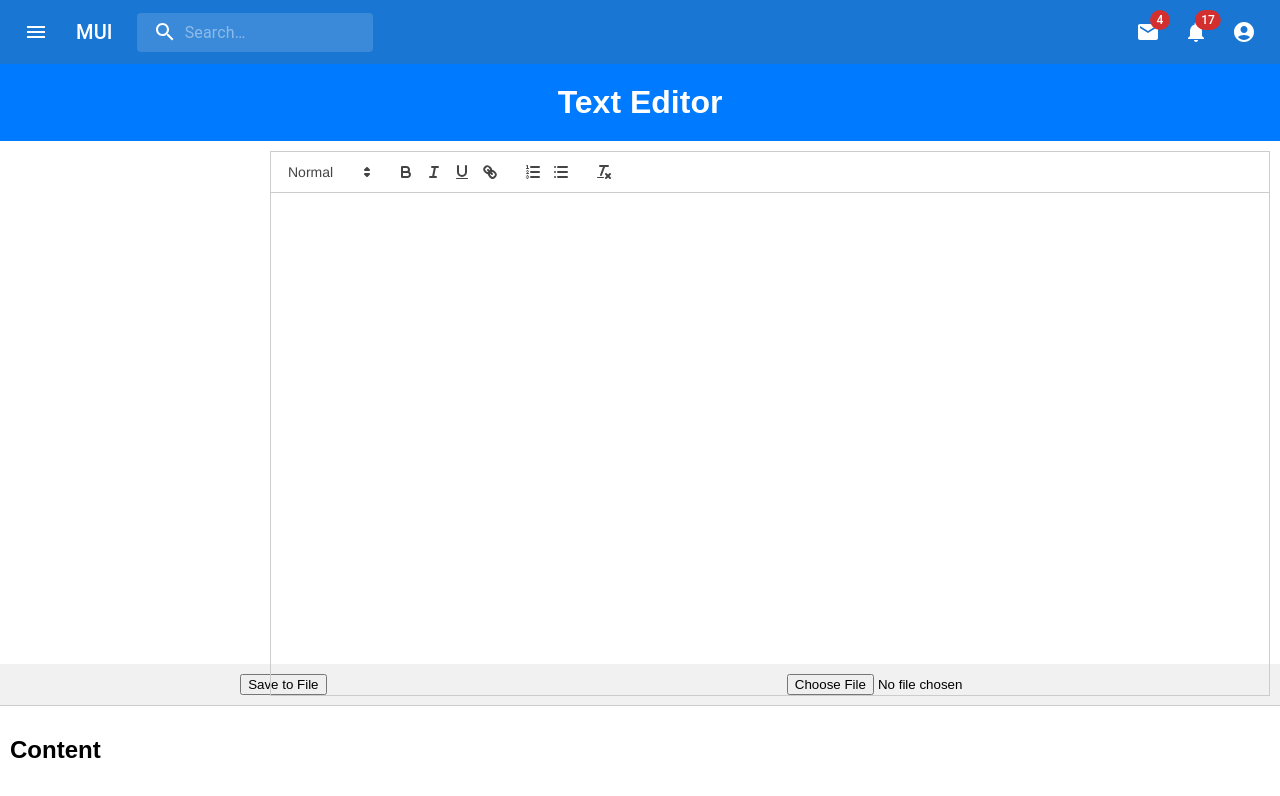
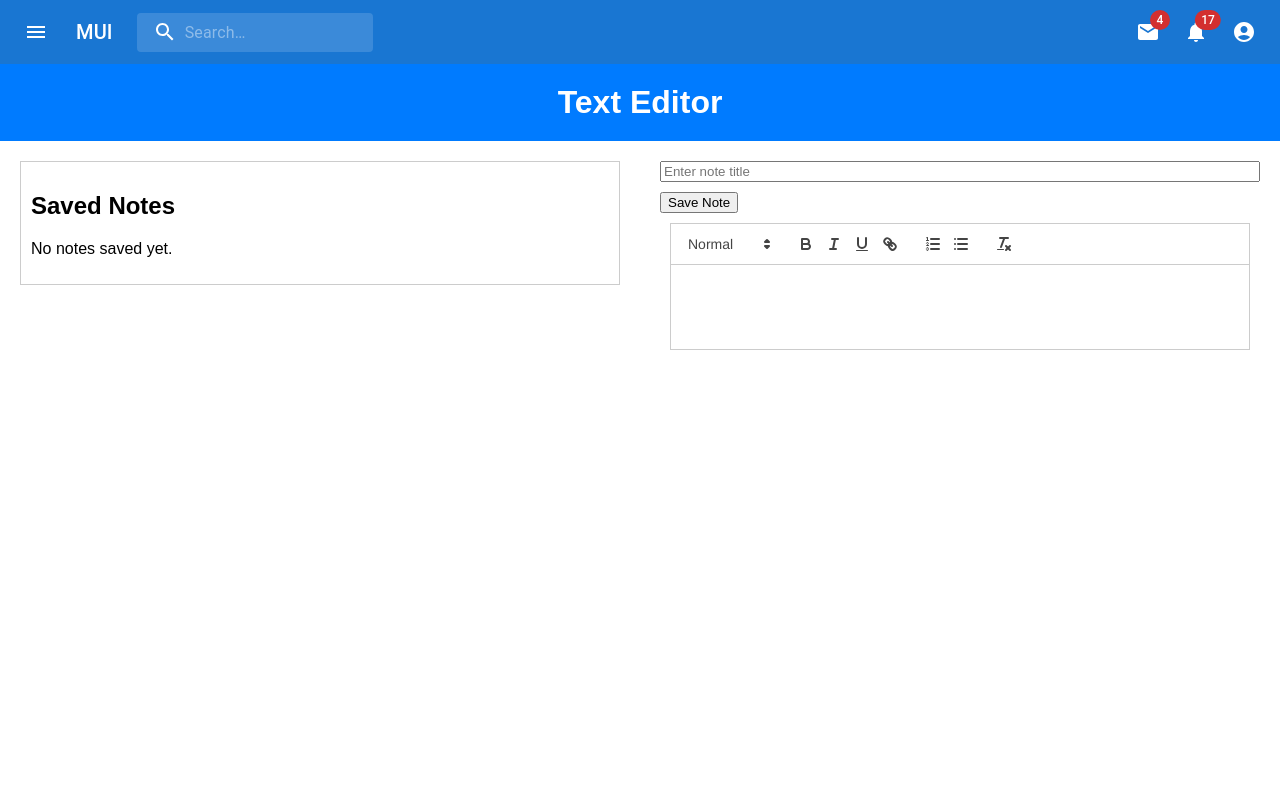
Before and after one commit to HungLam2801/notable_app, a React (Vite) app in the folder notable_app/: page / in a window 1280 px wide. Shown: the top 796 px of the page. Built offline with nearby package versions, Linux system fonts and the light colour scheme.

Commit message:
LocalStorage

```diff
--- a/notable_app/src/App.css
+++ b/notable_app/src/App.css
@@ -6,14 +6,6 @@ html, body {
   font-family: Arial, sans-serif;
   box-sizing: border-box;
 }
-
-.App {
-  display: flex;
-  flex-direction: column;
-  width: 100%;
-  height: 100vh;
-}
-
 h1 {
   text-align: center;
   margin: 0;
@@ -21,6 +13,46 @@ h1 {
   background-color: #007bff;
   color: white;
 }
+.App {
+  display: flex;
+  flex-direction: column ;
+  width: 100%;
+  height: 100vh;
+}
+.notes-list-container {
+  width: 50%; /* Chiếm 50% màn hình */
+  padding: 20px;
+  background-color: #ffffff; /* Màu nền cho khu vực Note */
+  overflow-y: auto;
+}
+
+.editor-container {
+  width: 50%;
+  display: flex;
+  flex-direction: column;
+  padding: 20px;
+  background-color: #ffffff;
+}
+
+.saved-notes {
+  border: 1px solid #ccc;
+  padding: 10px;
+}
+
+.text-editor {
+  height: 90%; /* Giới hạn chiều cao cho trình soạn thảo */
+}
+
+.buttons {
+  margin-top: 10px;
+}
+.text-editor {
+  flex: 1;
+  display: flex;
+  flex-direction: column;
+  padding: 10px;
+}
+
 
 .text-editor {
   flex: 1;
@@ -34,17 +66,23 @@ h1 {
   height: 100%;
 }
 
-.buttons {
-  display: flex;
-  justify-content: space-around;
-  padding: 10px;
-  background-color: #f1f1f1;
+
+header {
+  width: 100%;
+  background-color: #007bff;
+  color: white;
+  flex-direction: column ;
 }
 
-.output {
-  padding: 10px;
-  background-color: #fff;
-  border-top: 1px solid #ccc;
-  overflow: auto;
-  height: 200px;
+h1 {
+  text-align: center;
+  margin: 0;
+  padding: 20px;
 }
+.main-content {
+  display: flex;
+  flex-direction: row;
+  flex: 1;
+  width: 100%;
+  height: calc(100vh - 60px); /* Trừ đi chiều cao của header */
+}
--- a/notable_app/src/App.tsx
+++ b/notable_app/src/App.tsx
@@ -1,49 +1,85 @@
-import React, { useState } from 'react';
+import React, { useState, useEffect } from 'react';
 import ReactQuill from 'react-quill';
 import 'react-quill/dist/quill.snow.css';
 import './App.css';
-import './quill-custom.css';
+import NotesList from './component/NotesList';
 
 const App: React.FC = () => {
   const [editorContent, setEditorContent] = useState<string>('');
+  const [noteTitle, setNoteTitle] = useState<string>(''); // Tiêu đề ghi chú
+  const [savedNotes, setSavedNotes] = useState<{ [key: string]: string }>({}); // Lưu các ghi chú
+
+  // Lấy các ghi chú đã lưu từ localStorage khi ứng dụng khởi động
+  useEffect(() => {
+    const notes = localStorage.getItem('notes');
+    if (notes) {
+      setSavedNotes(JSON.parse(notes));
+    }
+  }, []);
 
   const handleChange = (content: string) => {
     setEditorContent(content);
   };
 
-  const saveToFile = () => {
-    const blob = new Blob([editorContent], { type: 'text/plain;charset=utf-8' });
-    const link = document.createElement('a');
-    link.href = URL.createObjectURL(blob);
-    link.download = 'document.txt';
-    link.click();
+  // Lưu ghi chú vào localStorage với tên
+  const saveToLocalStorage = () => {
+    if (!noteTitle) {
+      alert('Please enter a title for the note.');
+      return;
+    }
+
+    const updatedNotes = { ...savedNotes, [noteTitle]: editorContent };
+    setSavedNotes(updatedNotes);
+    localStorage.setItem('notes', JSON.stringify(updatedNotes));
+    alert('Note saved successfully!');
   };
 
-  const openFile = (event: React.ChangeEvent<HTMLInputElement>) => {
-    const file = event.target.files?.[0];
-    if (file) {
-      const reader = new FileReader();
-      reader.onload = (e) => {
-        const content = e.target?.result as string;
+  // Tải ghi chú từ localStorage
+  const loadNote = (title: string) => {
+    const content = savedNotes[title];
+    if (content) {
       setEditorContent(content);
+      setNoteTitle(title);
+    }
   };
-      reader.readAsText(file);
-    }
+
+  // Xóa ghi chú khỏi localStorage
+  const deleteNote = (title: string) => {
+    const updatedNotes = { ...savedNotes };
+    delete updatedNotes[title];
+    setSavedNotes(updatedNotes);
+    localStorage.setItem('notes', JSON.stringify(updatedNotes));
+    alert('Note deleted successfully!');
   };
 
   return (
     <div className="App">
+      {/* Cột bên trái - Notes List */}
+      <header>
         <h1>Text Editor</h1>
+      </header>
+      <div className="main-content ">
+            <div className="notes-list-container">
+              <NotesList notes={savedNotes} onLoadNote={loadNote} onDeleteNote={deleteNote} />
+            </div>
+
+            {/* Cột bên phải - React Quill */}
+            <div className="editor-container">
+            <input
+              type="text"
+              value={noteTitle}
+              onChange={(e) => setNoteTitle(e.target.value)}
+              placeholder="Enter note title"
+              className="note-title-input"
+            />
+            <div className="buttons">
+              <button onClick={saveToLocalStorage}>Save Note</button>
+            </div>
             <div className="text-editor">
               <ReactQuill value={editorContent} onChange={handleChange} />
             </div>
-      <div className="buttons">
-        <button onClick={saveToFile}>Save to File</button>
-        <input type="file" accept=".txt" onChange={openFile} />
+
             </div>
-      <div className="output">
-        <h2>Content</h2>
-        <div dangerouslySetInnerHTML={{ __html: editorContent }} />
       </div>
     </div>
   );
--- /dev/null
+++ b/notable_app/src/component/NotesList.css
@@ -0,0 +1,25 @@
+.note-title-input {
+  width: 100%;
+  margin-bottom: 10px;
+  padding: 8px;
+}
+
+.saved-notes ul {
+  list-style-type: none;
+  padding: 0;
+}
+
+.saved-notes li {
+  margin: 5px 0;
+}
+
+.saved-notes button {
+  margin-right: 10px;
+}
+
+.note-item {
+  display: flex;
+  align-items: center;
+  justify-content: space-between;
+  margin-bottom: 5px;
+}
--- /dev/null
+++ b/notable_app/src/component/NotesList.tsx
@@ -0,0 +1,39 @@
+import React from 'react';
+
+interface NotesListProps {
+  notes: { [key: string]: string };
+  onLoadNote: (title: string) => void;
+  onDeleteNote: (title: string) => void;
+}
+
+const NotesList: React.FC<NotesListProps> = ({ notes, onLoadNote, onDeleteNote }) => {
+  const downloadNote = (title: string) => {
+    const content = notes[title];
+    const blob = new Blob([content], { type: 'text/plain;charset=utf-8' });
+    const link = document.createElement('a');
+    link.href = URL.createObjectURL(blob);
+    link.download = `${title}.txt`; // Tên file theo tiêu đề ghi chú
+    link.click();
+  };
+
+  return (
+    <div className="saved-notes">
+      <h2>Saved Notes</h2>
+      {Object.keys(notes).length === 0 ? (
+        <p>No notes saved yet.</p>
+      ) : (
+        <ul>
+          {Object.keys(notes).map((title) => (
+            <li key={title} className="note-item">
+              <button onClick={() => onLoadNote(title)}>{title}</button>
+              <button onClick={() => downloadNote(title)}>Download</button>
+              <button onClick={() => onDeleteNote(title)}>Delete</button>
+            </li>
+          ))}
+        </ul>
+      )}
+    </div>
+  );
+};
+
+export default NotesList;
--- a/notable_app/src/quill-custom.css
+++ b/notable_app/src/quill-custom.css
@@ -1,5 +1,5 @@
 .text-editor {
-    width: 1000px; /* Đặt chiều rộng của trình soạn thảo */
+    width: 50%; /* Đặt chiều rộng của trình soạn thảo */
     margin-left: auto; /* Căn chỉnh sang bên phải */
     margin-right: 0;
     height: 100%; /* Chiều cao chiếm toàn bộ chiều cao của màn hình */
```
Lines whose indentation alone changed are shown as unchanged.
